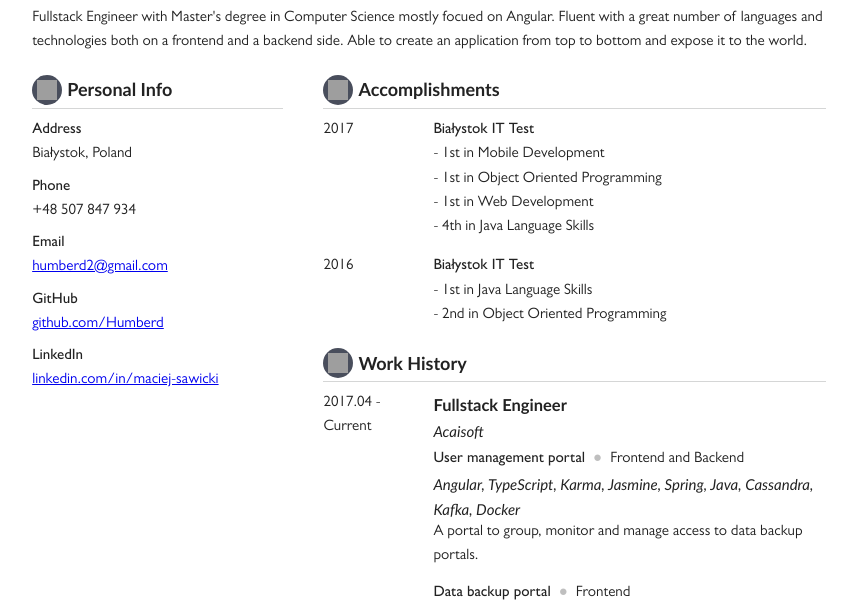
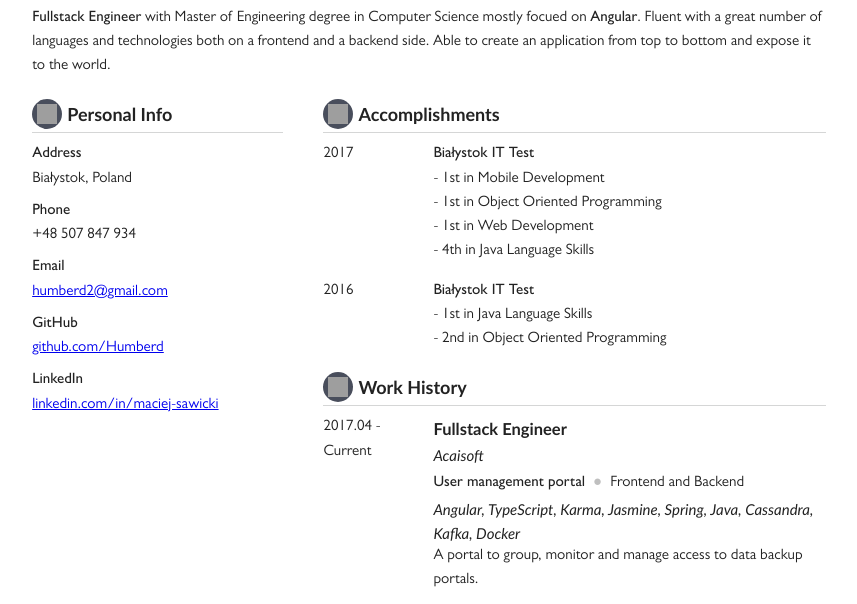
Before and after one commit to Humberd/resume, a Gatsby site: page / in a window 1280 px wide. Shown: the part 123-727 px from the top of the page, without its empty margins (211-1068 px from the left). Built offline with nearby package versions, Linux system fonts and the light colour scheme; Gatsby itself is replaced by a stand-in of ours; grey boxes are pictures that could not be loaded.

Commit message:
Added parsing pseudo markdown

```diff
--- a/src/components/header.scss
+++ b/src/components/header.scss
@@ -13,4 +13,10 @@
 		@include changeFontSize(1.2rem);
 		margin-bottom: 10px;
 	}
+
+	.description {
+		strong {
+			font-weight: 500;
+		}
+	}
 }
--- a/src/components/header.tsx
+++ b/src/components/header.tsx
@@ -12,6 +12,29 @@ export const Header = (props: HeaderProps) => (
     <header className="header">
       <h1 className="name">{props.name}</h1>
       <p className="profession">{props.profession}</p>
-      <p className="description">{props.description}</p>
+      <p className="description">
+        {pseudoMarkdownToReact(props.description)}
+      </p>
     </header>
 );
+
+
+/**
+ * Replaces every occurance of `**text**` to a `<strong>text</strong>`
+ */
+function pseudoMarkdownToReact(value: string): React.ReactNode[] {
+  const splittedValue = value.split('**');
+
+  return splittedValue.map((piece, index) => {
+    if (isEven(index)) {
+      return <span>{piece}</span>
+    }
+
+    return <strong>{piece}</strong>
+  })
+
+}
+
+function isEven(value: number) {
+  return value %2 === 0;
+}
--- a/src/pages/index.tsx
+++ b/src/pages/index.tsx
@@ -31,7 +31,7 @@ const HeaderSegment = () => (
     <Header {...{
       name: 'Maciej Sawicki',
       profession: 'Fullstack Engineer',
-      description: 'Fullstack Engineer with Master\'s degree in Computer Science mostly focued on Angular. Fluent with a great number of languages and technologies both on a frontend and a backend side. Able to create an application from top to bottom and expose it to the world.'
+      description: '**Fullstack Engineer** with Master of Engineering degree in Computer Science mostly focued on **Angular**. Fluent with a great number of languages and technologies both on a frontend and a backend side. Able to create an application from top to bottom and expose it to the world.'
     }}/>
 );
 
```
